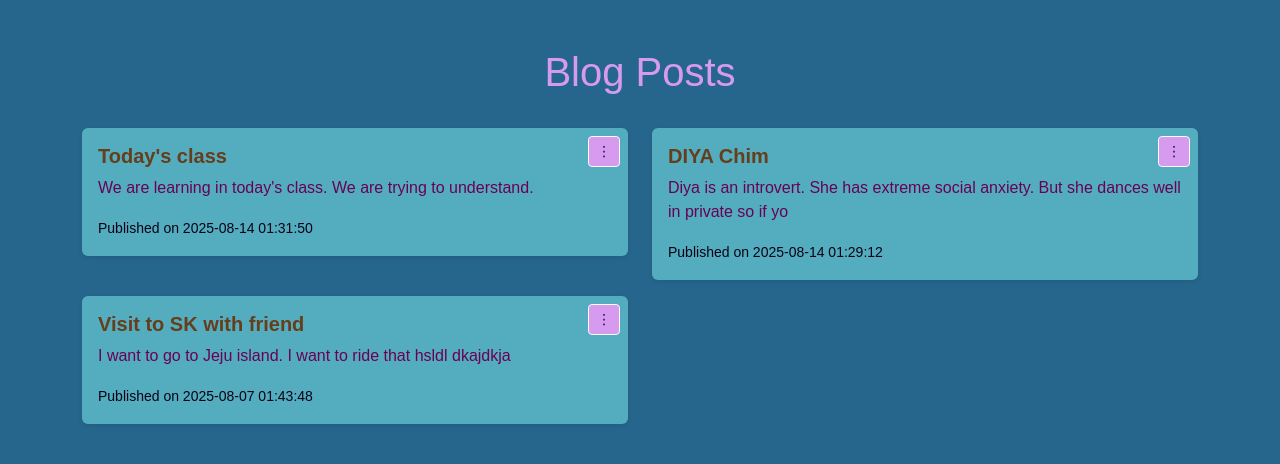
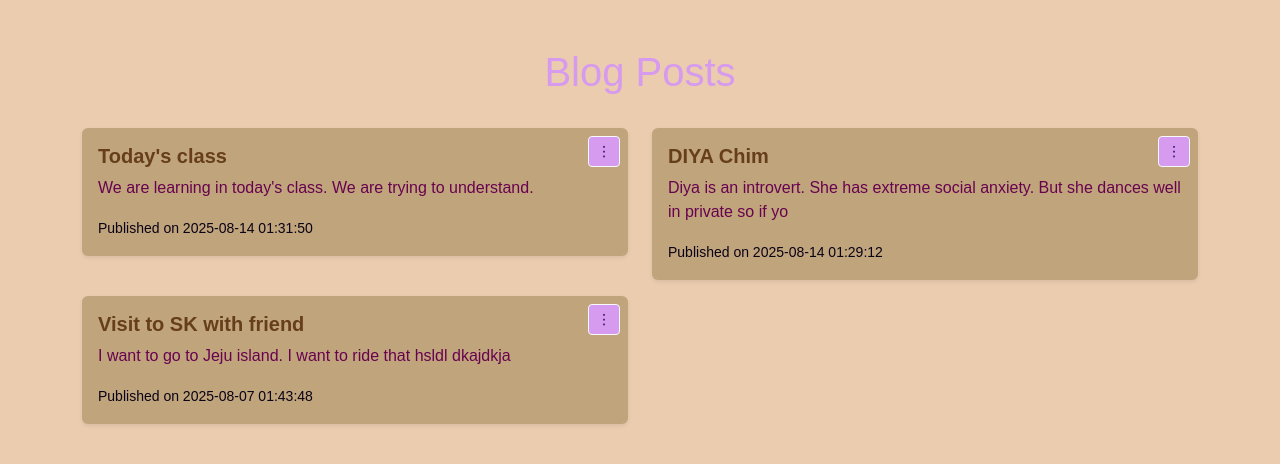
Before and after one commit to dilsharawal-alt/Blog-Posts, a Django app: page / in a window 1280 px wide. Shown: the top 464 px of the page. Run offline with Django 5.2, Linux system fonts and the light colour scheme; data comes from the database, SQL or seed files in the repository.

Commit message:
Added styling

```diff
--- a/blog/templates/blog/post_list.html
+++ b/blog/templates/blog/post_list.html
@@ -10,7 +10,7 @@
 
   <style>
     body {
-      background-color: #26658c; /* Change this for background */
+      background-color: #ebccaf; /* Change this for background */
       font-family: 'Merriweather', sans-serif; /* Change font here */
       color: #f0f0f0; /* Default text color */
     }
@@ -23,7 +23,7 @@
     }
 
     .card {
-      background-color: #54acbf;
+      background-color: #c0a47b;
       border: none;
     }
 
```
